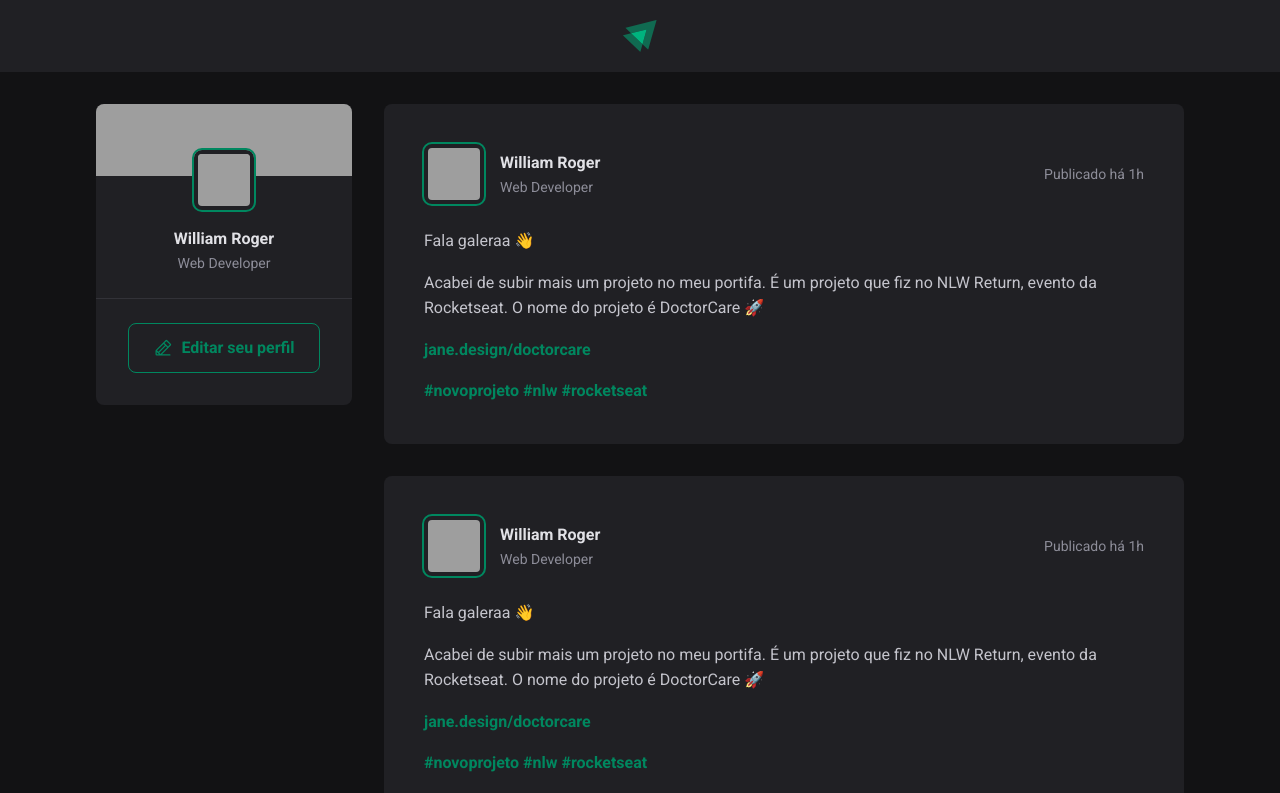
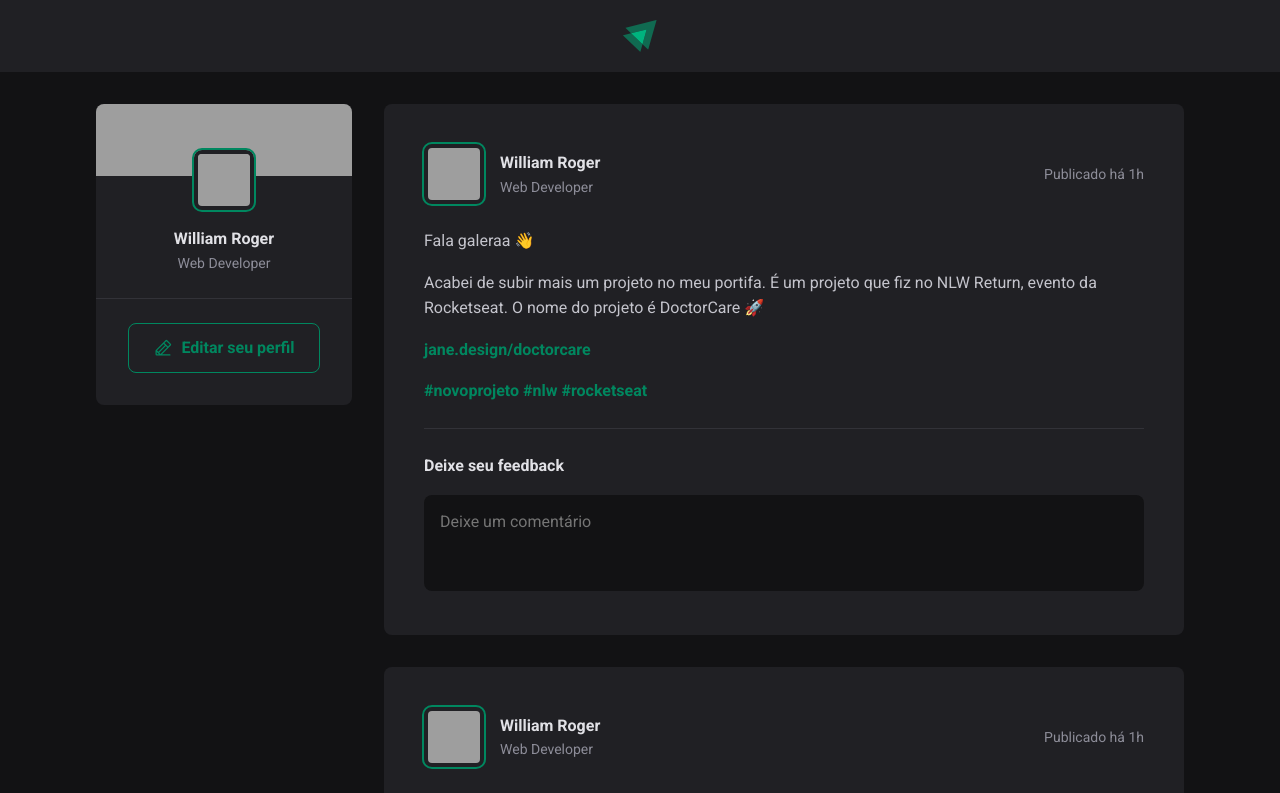
Before and after one commit to williamroger/ignite-feed, a React (Vite) app: page / in a window 1280 px wide. Shown: the top 793 px of the page. Built offline with nearby package versions, Linux system fonts and the light colour scheme; grey boxes are pictures that could not be loaded.

Commit message:
finalizado formulário de comentário

```diff
--- a/src/components/Post.jsx
+++ b/src/components/Post.jsx
@@ -29,6 +29,17 @@
           <a href='#'>#rocketseat</a>{' '}
         </p>
       </div>
+
+      <form className={styles.commentForm}>
+        <strong>Deixe seu feedback</strong>
+        <textarea
+          placeholder='Deixe um comentário'
+        />
+
+        <footer>
+          <button type="submit">Publicar</button>
+        </footer>
+      </form>
     </article>
   );
 }
--- a/src/components/Post.module.css
+++ b/src/components/Post.module.css
@@ -66,3 +66,56 @@
   font-size: 0.875rem;
   line-height: 1.6;
 }
+
+.commentForm {
+  width: 100%;
+  margin-top: 1.5rem;
+  padding-top: 1.5rem;
+  border-top: 1px solid var(--gray-600);
+}
+
+.commentForm > strong {
+  line-height: 1.6;
+  color: var(--gray-100);
+}
+
+.commentForm textarea {
+  width: 100%;
+  background: var(--gray-900);
+  border-radius: 8px;
+  border: 0;
+  resize: none;
+  height: 6rem;
+  padding: 1rem;
+  boder-radius: 8px;
+  color: var(--gray-100);
+  line-height: 1.4;
+  margin-top: 1rem;
+}
+
+.commentForm footer {
+  visibility: hidden;
+  max-height: 0;
+}
+
+.commentForm:focus-within footer {
+  visibility: visible;
+  max-height: none;
+}
+
+.commentForm button[type="submit"] {
+  padding: 1rem 1.5rem;
+  margin-top: 1rem;
+  border-radius: 8px;
+  border: 0;
+  background: var(--green-500);
+  color: var(--white);
+  font-weight: bold;
+  cursor: pointer;
+
+  transition: background-color 0.1s;
+}
+
+.commentForm button[type="submit"]:hover {
+  background: var(--green-300);
+}
--- a/src/global.css
+++ b/src/global.css
@@ -18,6 +18,11 @@
   box-sizing: border-box;
 }
 
+:focus {
+  outline: transparent;
+  box-shadow: 0 0 0 2px var(--green-500);
+}
+
 body {
   background-color: var(--gray-900);
   color: var(--gray-300);
```
